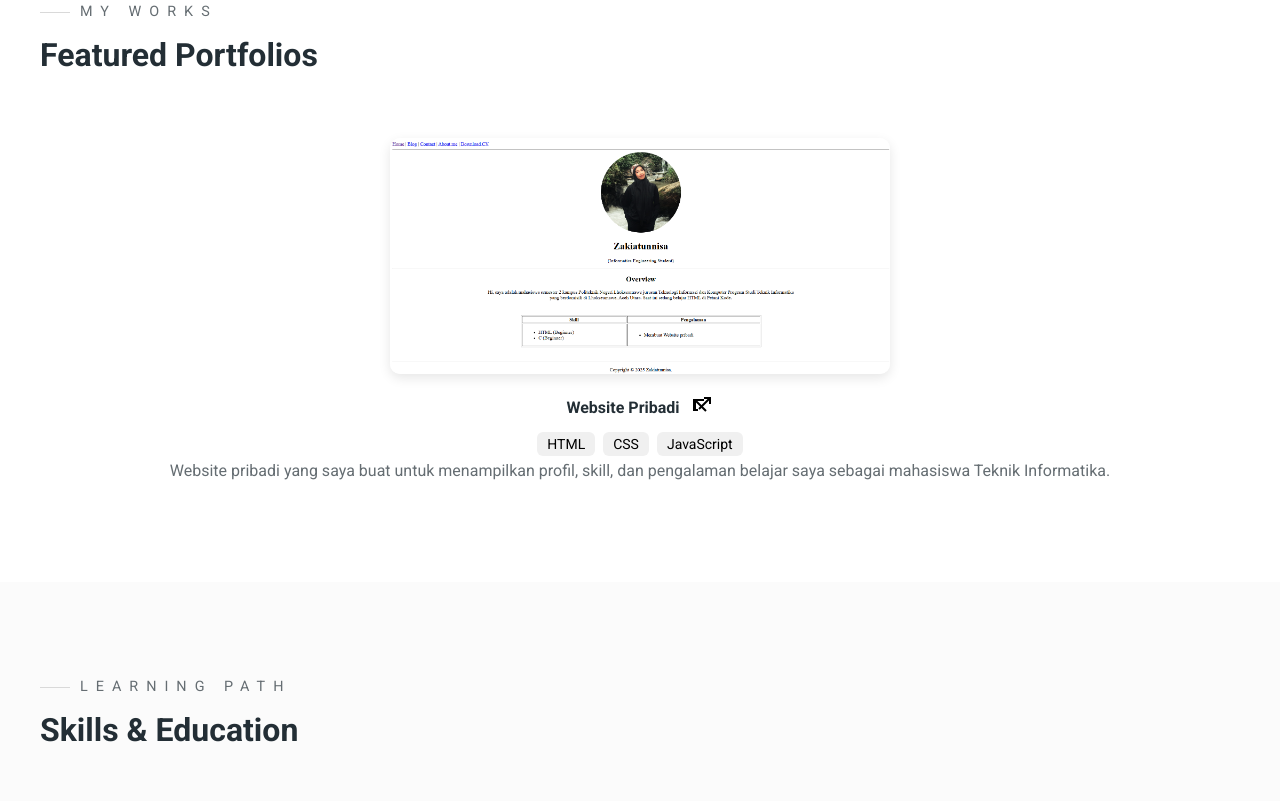
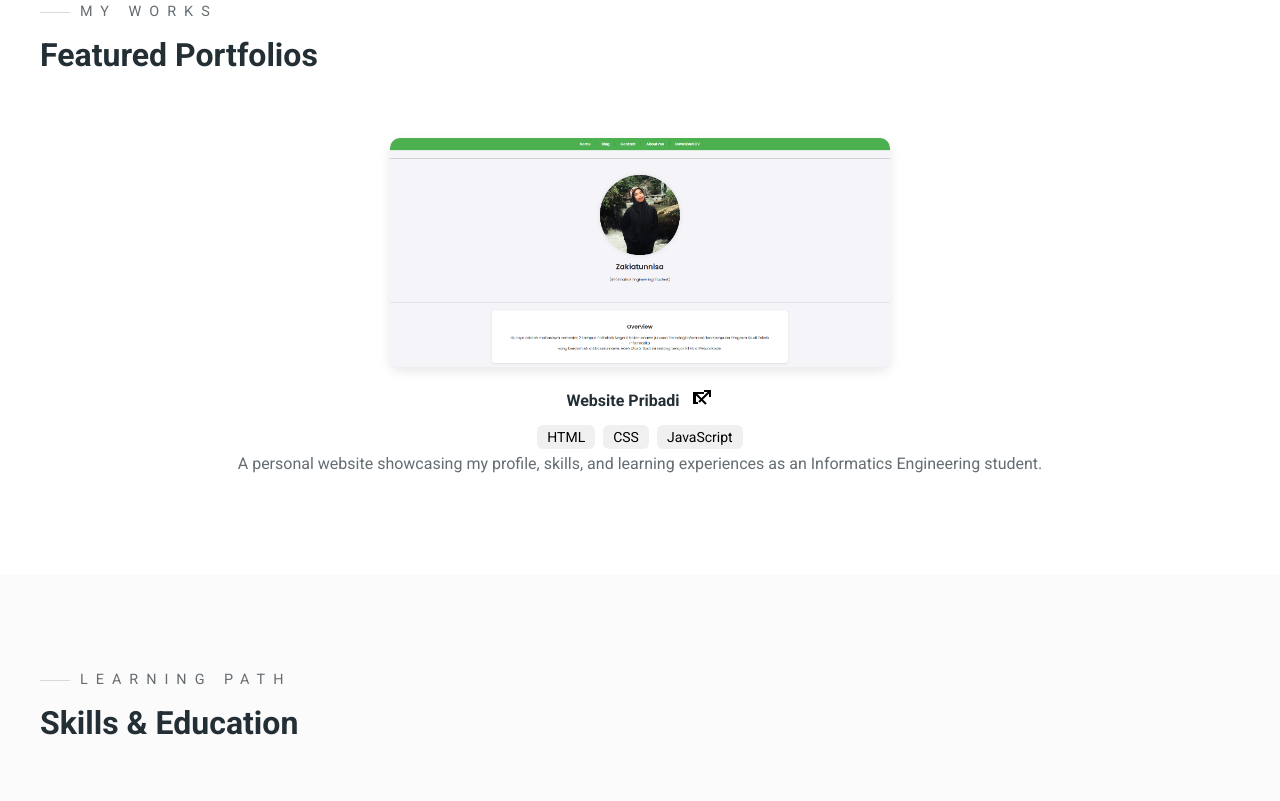
Before and after one commit to Zakiatunnisa26/portofolio-web, a plain HTML site: page _site/index.html in a window 1280 px wide. Shown: the part 1659-2460 px from the top of the page. Drawn offline with Linux system fonts and the light colour scheme.

Commit message:
update: perbaikan portfolio section

```diff
--- a/_site/index.html
+++ b/_site/index.html
@@ -138,7 +138,7 @@
       <div class="portfolio">
         <div class="portfolio-cover">
           <img
-            src="./images/portfolios/portofolio-1.png"
+            src="./images/portfolios/portfolio.png"
             alt="Website Pribadi"
             class="portfolio-img"
           />
@@ -159,7 +159,7 @@
             <div>JavaScript</div>
           </div>
           <p>
-            Website pribadi yang saya buat untuk menampilkan profil, skill, dan pengalaman belajar saya sebagai mahasiswa Teknik Informatika.
+            A personal website showcasing my profile, skills, and learning experiences as an Informatics Engineering student.
           </p>
         </div>
       </div>
@@ -375,7 +375,7 @@
           </svg>
         </a>
       </div>
-      <p>&#169; 2024 - Made Zakiatunnisa</p>
+      <p>&#169; 2025 - Made Zakiatunnisa</p>
     </footer>
     <!-- End Footer -->
 
```
Also changed, not shown: index.html (+3 -3 lines), _site/images/portfolios/portfolio.png (added), _site/images/portfolios/portofolio-1.png (deleted), images/portfolios/portfolio.png (added), images/portfolios/portofolio-1.png (deleted).
